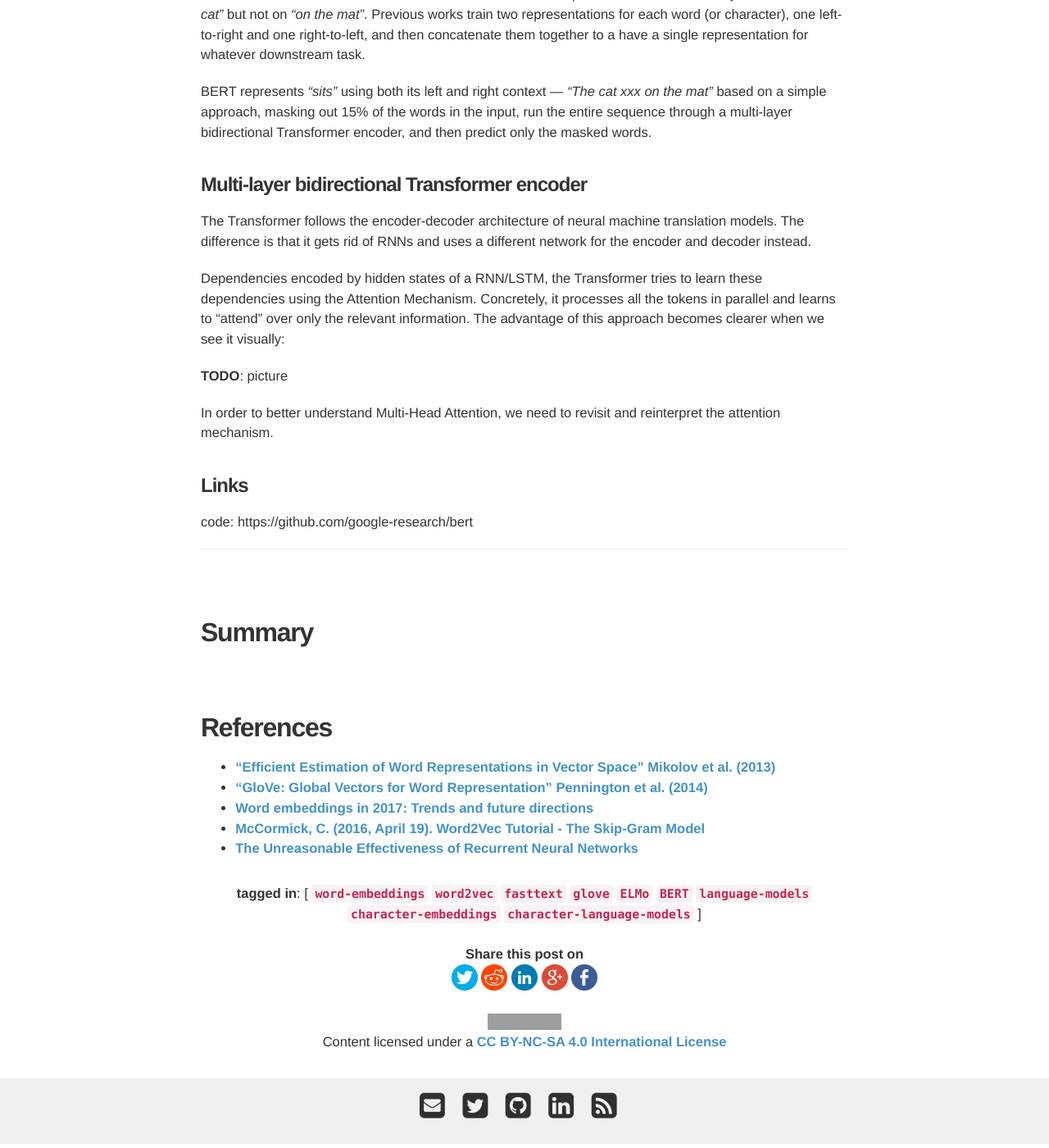
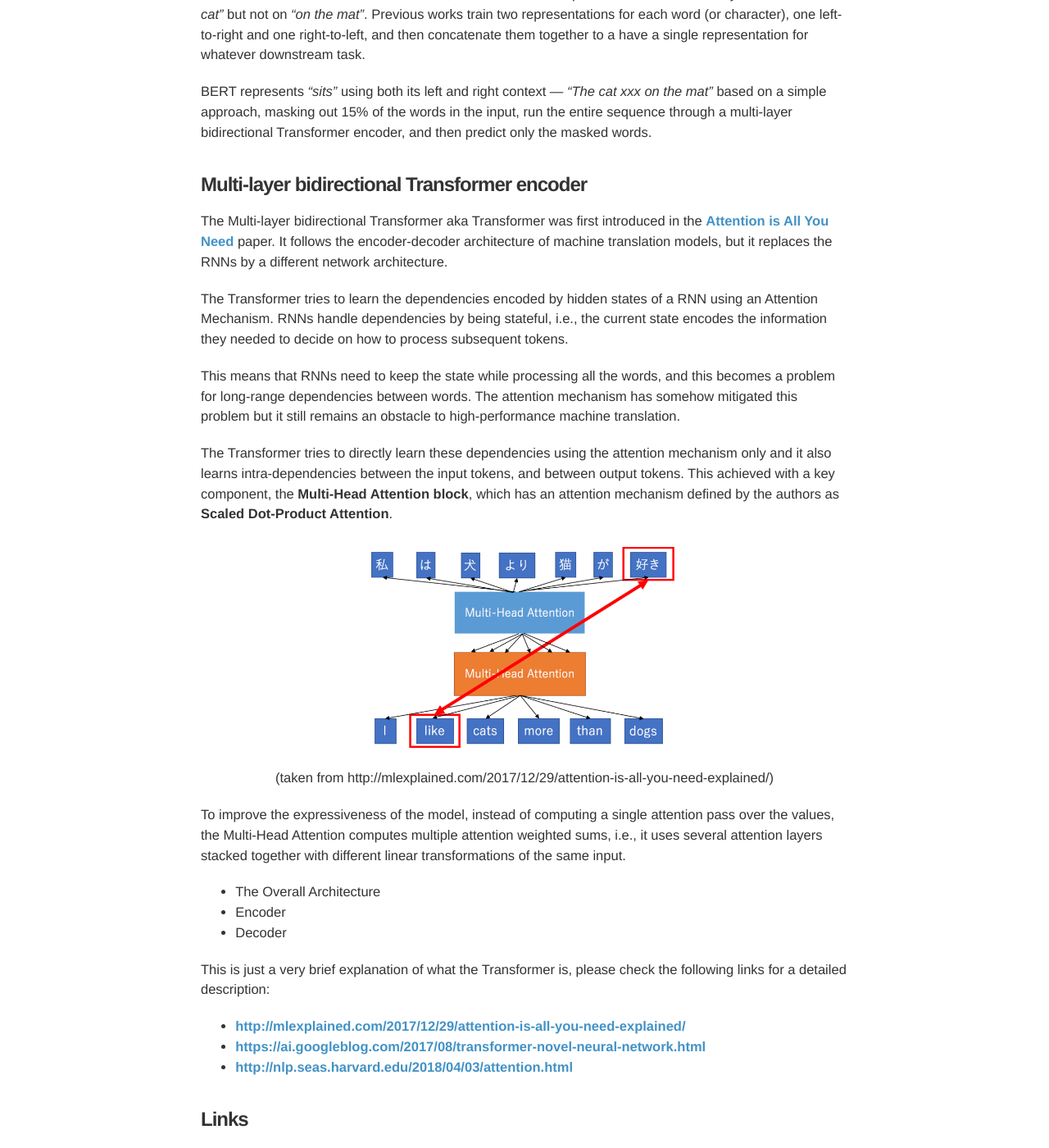
Before and after one commit to davidsbatista/davidsbatista.net, a Jekyll site: the page built from _posts/2018-12-06-Word_Embeddings.md, in a window 1280 px wide and 1400 px high, scrolled down 7232 px. Shown: the whole window at 82% size. Built offline with Jekyll 4.4.1, drawn with Linux system fonts in a browser that asks for light colours; nearby versions of some CDN libraries; some web fonts are replaced; formulas are drawn with MathJax 3; some of the changed text lies outside the part shown; grey boxes are pictures that could not be loaded.

Commit message:
backup of embeddings post

```diff
--- a/_posts/2018-12-06-Word_Embeddings.md
+++ b/_posts/2018-12-06-Word_Embeddings.md
@@ -1,6 +1,6 @@
 ---
 layout: post
-title: Word Embeddings and Language Models
+title: Contextualized Word Representations
 date: 2018-12-06 00:00:00
 tags: word-embeddings word2vec fasttext glove ELMo BERT language-models character-embeddings character-language-models
 categories: [blog]
@@ -87,7 +91,6 @@ Contextualised words embeddings aim at capturing word semantics in different con
 #### __Language Models__
 
 It models the probability distribution of the next character in the sequence given a sequence of previous characters.
-
 
 <figure>
   <img style="width: 65%; height: 65%" src="/assets/images/2018-12-06-general_word_language_model.jpg">
@@ -245,6 +248,10 @@ In the experiments described on the paper the authors concatenated the word vect
 - code: [https://github.com/zalandoresearch/flair](https://github.com/zalandoresearch/flair)
 
 
+
+
+
+
 <br>
 
 ### [BERT: Pre-training of Deep Bidirectional Transformers for Language Understanding (2018)](https://arxiv.org/pdf/1810.04805.pdf)
@@ -257,45 +264,40 @@ Contextual representations can further be __unidirectional__ or __bidirectional_
 
 In the sentence: _"The cat sits on the mat"_, the unidirectional representation of _"sits"_ is only based on _"The cat"_ but not on _"on the mat"_. Previous works train two representations for each word (or character), one left-to-right and one right-to-left, and then concatenate them together to a have a single representation for whatever downstream task.
 
-
 BERT represents _"sits"_ using both its left and right context — _"The cat xxx on the mat"_ based on a simple approach, masking out 15% of the words in the input, run the entire sequence through a multi-layer bidirectional Transformer encoder, and then predict only the masked words.
 
 #### __Multi-layer bidirectional Transformer encoder__
 
-<!--
-Transduction architecture
-https://machinelearningmastery.com/transduction-in-machine-learning/
+The Multi-layer bidirectional Transformer aka Transformer was first introduced in the [Attention is All You Need](https://papers.nips.cc/paper/7181-attention-is-all-you-need.pdf) paper. It follows the encoder-decoder architecture of machine translation models, but  it replaces the RNNs by a different network architecture.
 
-http://mlexplained.com/2017/12/29/attention-is-all-you-need-explained/
--->
+The Transformer tries to learn the dependencies encoded by hidden states of a RNN using an Attention Mechanism. RNNs handle dependencies by being stateful, i.e., the current state encodes the information they needed to decide on how to process subsequent tokens.
 
+This means that RNNs need to keep the state while processing all the words, and this becomes a problem for long-range dependencies between words. The attention mechanism has somehow mitigated this problem but it still remains an obstacle to high-performance machine translation.
+
+The Transformer tries to directly learn these dependencies using the attention mechanism only and it also learns intra-dependencies between the input tokens, and between output tokens. This achieved with a key component, the __Multi-Head Attention block__, which has an attention mechanism
+defined by the authors as __Scaled Dot-Product Attention__.
+
+<figure>
+  <img style="width: 50%; height: 50%" src="/assets/images/2018-12-06-attention_path_length.png">
+  <figcaption><br> (taken from http://mlexplained.com/2017/12/29/attention-is-all-you-need-explained/)</figcaption>
+</figure>
+
+To improve the expressiveness of the model, instead of computing a single attention pass over the values, the Multi-Head Attention computes multiple attention weighted sums, i.e., it uses several attention layers stacked together with different linear transformations of the same input.
+
+- The Overall Architecture
+- Encoder
+- Decoder
+
+This is just a very brief explanation of what the Transformer is, please check the following links for a detailed description:
+
+- [http://mlexplained.com/2017/12/29/attention-is-all-you-need-explained/](http://mlexplained.com/2017/12/29/attention-is-all-you-need-explained/)
+- [https://ai.googleblog.com/2017/08/transformer-novel-neural-network.html](https://ai.googleblog.com/2017/08/transformer-novel-neural-network.html)
+- [http://nlp.seas.harvard.edu/2018/04/03/attention.html](https://ai.googleblog.com/2017/08/transformer-novel-neural-network.html)
 
 <!--
 Attention Mechanism
 https://www.youtube.com/watch?v=XrZ_Y4koV5A&feature=youtu.be&t=249
-
 https://lilianweng.github.io/lil-log/2018/06/24/attention-attention.html
-
--->
-
-
-The Transformer follows the encoder-decoder architecture of neural machine translation models. The difference is that it gets rid of RNNs and uses a different network for the encoder and decoder instead.
-
-Dependencies encoded by hidden states of a RNN/LSTM, the Transformer tries to learn these dependencies using the Attention Mechanism. Concretely, it processes all the tokens in parallel and learns to “attend” over only the relevant information. The advantage of this approach becomes clearer when we see it visually:
-
-__TODO__: picture
-
-
-In order to better understand Multi-Head Attention, we need to revisit and reinterpret the attention mechanism.
-
-
-<!--
-Two main problems solved by the Transformer:
-
-One is the sequential nature of RNNs. z_i  depends on z_{i-1} , meaning it is impossible to compute z_i  and z_{i-1}  in parallel. The ability to process inputs in parallel is very important in deep learning since we normally use GPUs which work far better for parallel inputs.
-
-The other is the difficulty of learning long-range dependencies in the network. I’ll explain what I mean by “long-range dependencies” in more detail in the next section, but the basic idea is that machine translation requires the model to understand the relationship between various words in both the source and target sentences.
-
 -->
 
 
@@ -303,31 +305,18 @@ The other is the difficulty of learning long-range dependencies in the network.
 
 #### __Links__
 
-code: https://github.com/google-research/bert
+code: [https://github.com/google-research/bert](https://github.com/google-research/bert)
 
 <!--
-
 https://towardsdatascience.com/bert-explained-state-of-the-art-language-model-for-nlp-f8b21a9b6270
 
 https://guillaumegenthial.github.io/sequence-to-sequence.html
 https://www.youtube.com/watch?v=Keqep_PKrY8
 
-https://lilianweng.github.io/lil-log/2018/06/24/attention-attention.html
-
-https://ai.googleblog.com/2017/08/transformer-novel-neural-network.html
-
-
-http://nlp.seas.harvard.edu/2018/04/03/attention.html#encoder-and-decoder-stacks
-
 https://www.youtube.com/watch?v=rMQMHA-uv_E
 https://ai.googleblog.com/2018/11/open-sourcing-bert-state-of-art-pre.html
 https://jalammar.github.io/illustrated-bert/
 https://www.reddit.com/r/MachineLearning/comments/9nfqxz/r_bert_pretraining_of_deep_bidirectional/
-
-https://arxiv.org/pdf/1706.03762.pdf
-https://github.com/tensorflow/tensor2tensor
-
-
 -->
 
 <!--
```
Also changed, not shown: other parts of _posts/2018-12-06-Word_Embeddings.md (+4 -0 lines), assets/images/2018-12-06-attention_path_length.png (added).
